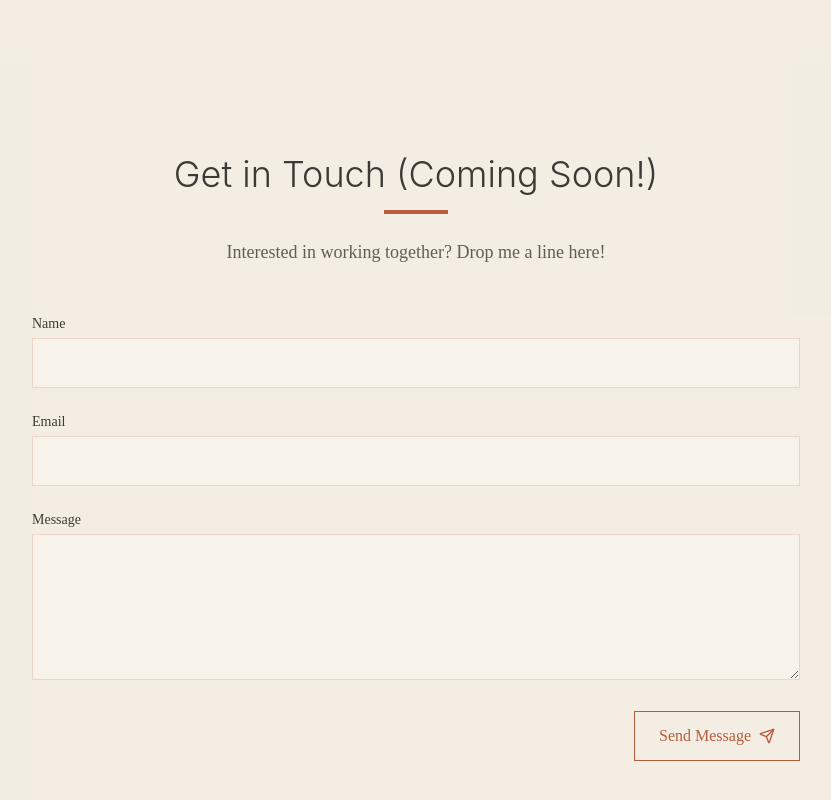
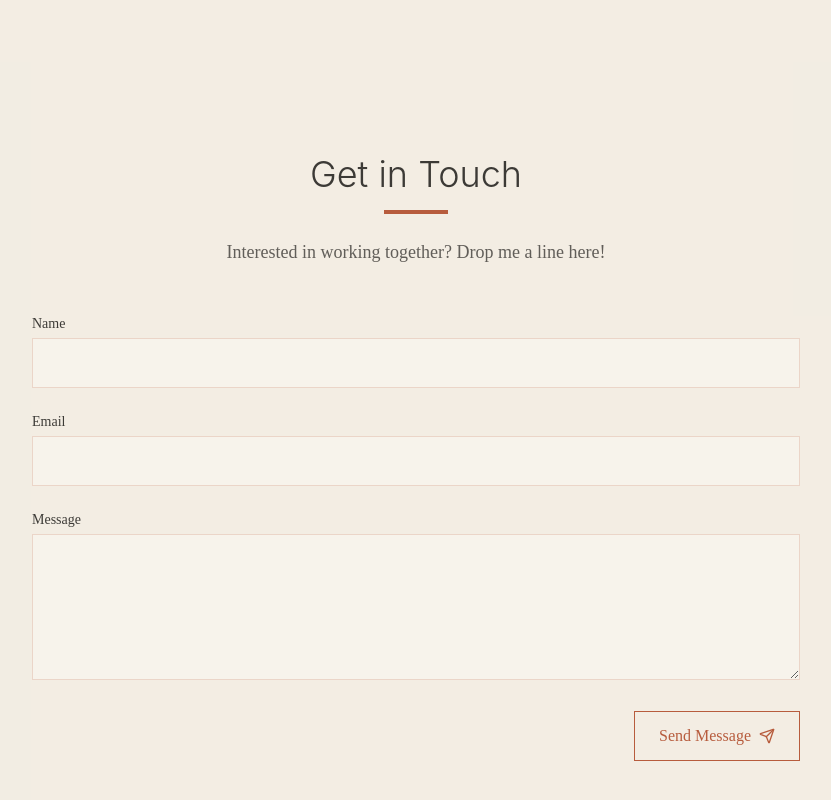
Before and after one commit to tweeten/Personal-Website, a React app in the folder Personal Page/: page / in a window 1280 px wide. Shown: the part 3241-4041 px from the top of the page, without its empty margins (224-1055 px from the left). Built offline with nearby package versions, Linux system fonts and the light colour scheme; the HTML template or start-up script is replaced by a standard one.

Commit message:
Update ContactSection.tsx

```diff
--- a/Personal Page/src/components/Home/ContactSection.tsx
+++ b/Personal Page/src/components/Home/ContactSection.tsx
@@ -102,7 +102,7 @@ export const ContactSection = () => {
         duration: 0.6
       }}>
           <h2 className="text-3xl md:text-4xl font-light leading-tight text-center">
-            Get in Touch (Coming Soon!)
+            Get in Touch
           </h2>
           <div className="mt-4 w-16 h-1 bg-[#b75c3d] mx-auto" />
           <p className="mt-6 text-center text-lg text-[#3c3a36]/80 max-w-xl mx-auto">
```
